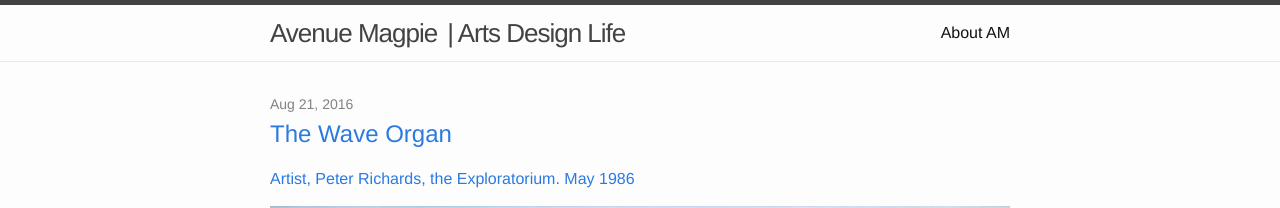
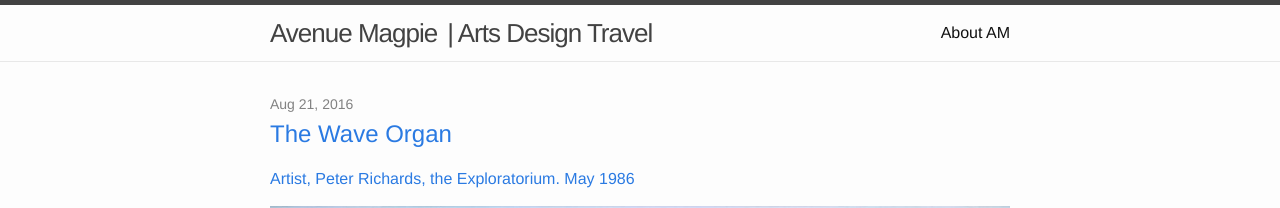
Before and after one commit to avenuemagpie/art-design, a Jekyll site: the page built from index.html, in a window 1280 px wide. Shown: the top 208 px of the page. Built offline with Jekyll 4.4.1, drawn with Linux system fonts in a browser that asks for light colours.

Commit message:
copy eit

```diff
--- a/_includes/header.html
+++ b/_includes/header.html
@@ -3,7 +3,7 @@
   <div class="wrapper">
 
     <a class="site-title" href="{{ site.baseurl }}/">{{ site.title }} </a>
-	<p class="site-title"> | Arts Design Life </a>
+	<p class="site-title"> | Arts Design Travel </a>
 
     <nav class="site-nav">
       <a href="#" class="menu-icon">
```
